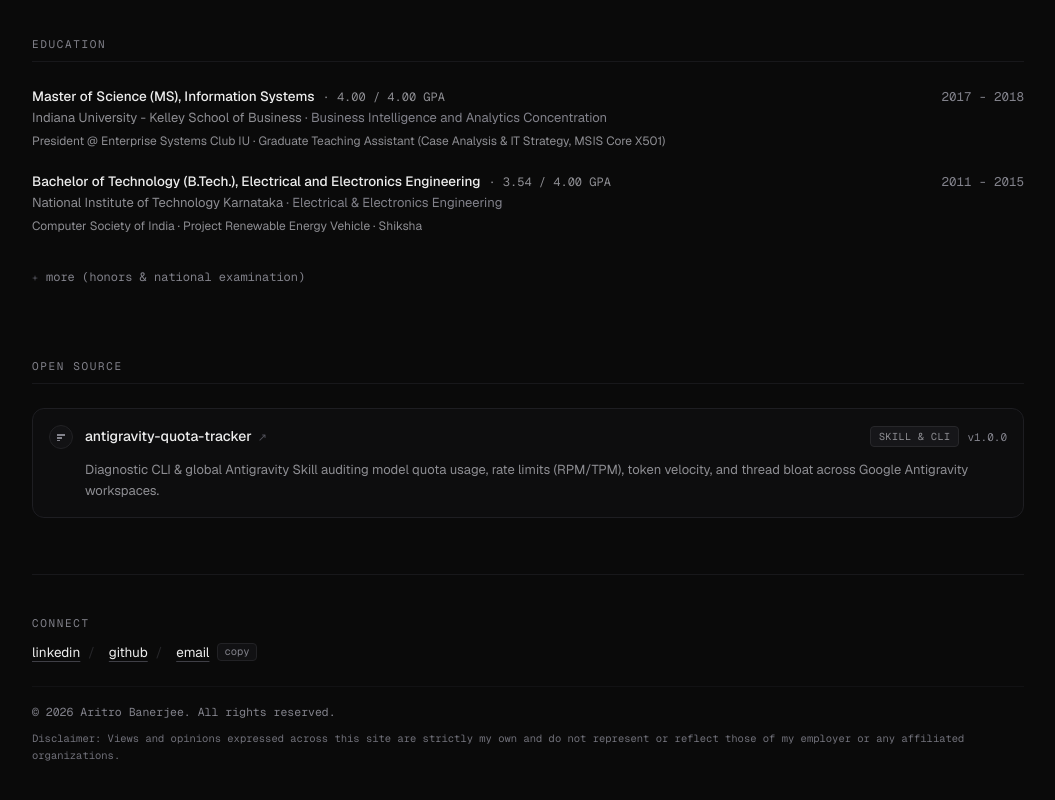
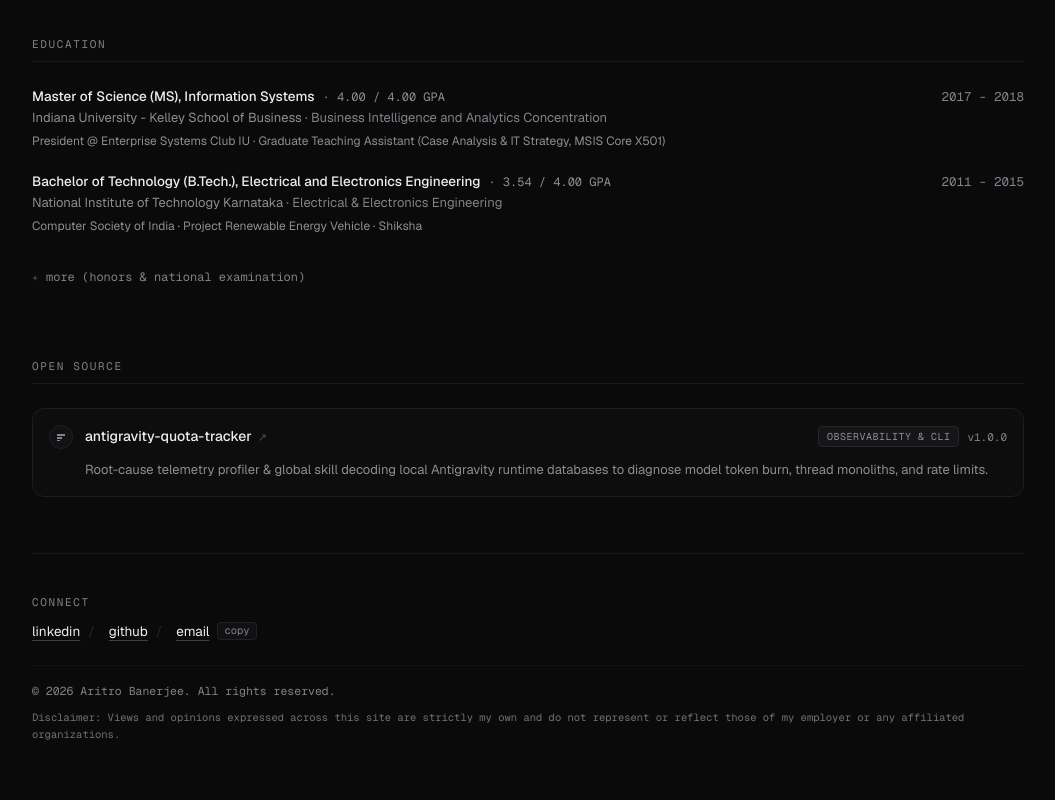
Before and after one commit to aritrobanerjee/aritrobanerjee.github.io, a React (Vite) app: page / in a window 1280 px wide. Shown: the part 1564-2364 px from the top of the page, without its empty margins (112-1167 px from the left). Built offline with nearby package versions, Linux system fonts and the light colour scheme.

Commit message:
docs: update Open Source section copy for root-cause observability positioning

```diff
--- a/src/data/openSource.tsx
+++ b/src/data/openSource.tsx
@@ -16,8 +16,8 @@ export const openSourceProjects: OpenSourceItem[] = [
     name: 'antigravity-quota-tracker',
     repoUrl: 'https://github.com/aritrobanerjee/antigravity-quota-tracker',
     description:
-      'Diagnostic CLI & global Antigravity Skill auditing model quota usage, rate limits (RPM/TPM), token velocity, and thread bloat across Google Antigravity workspaces.',
-    tag: 'Skill & CLI',
+      'Root-cause telemetry profiler & global skill decoding local Antigravity runtime databases to diagnose model token burn, thread monoliths, and rate limits.',
+    tag: 'Observability & CLI',
     version: 'v1.0.0',
     icon: (
       <svg
```
